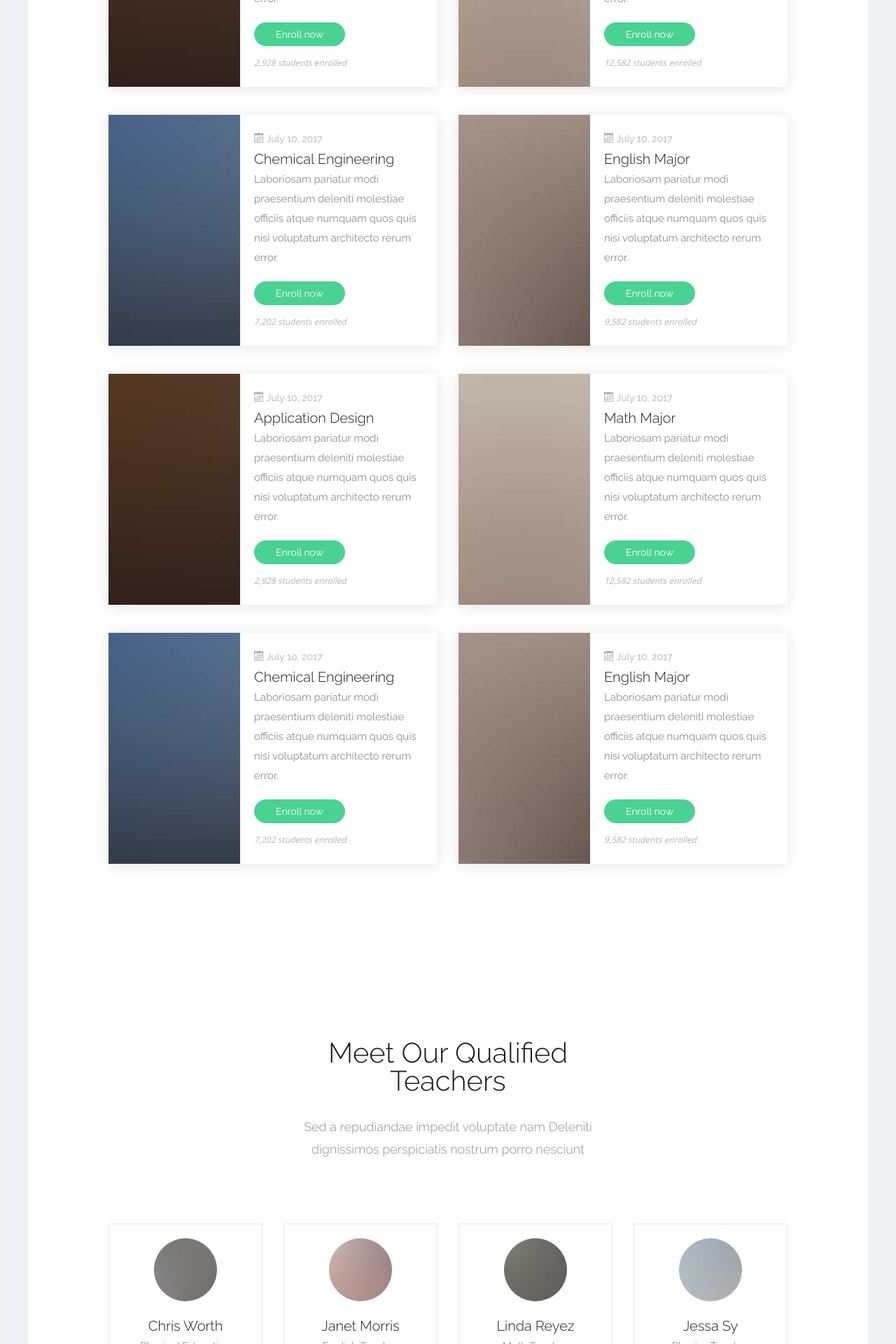
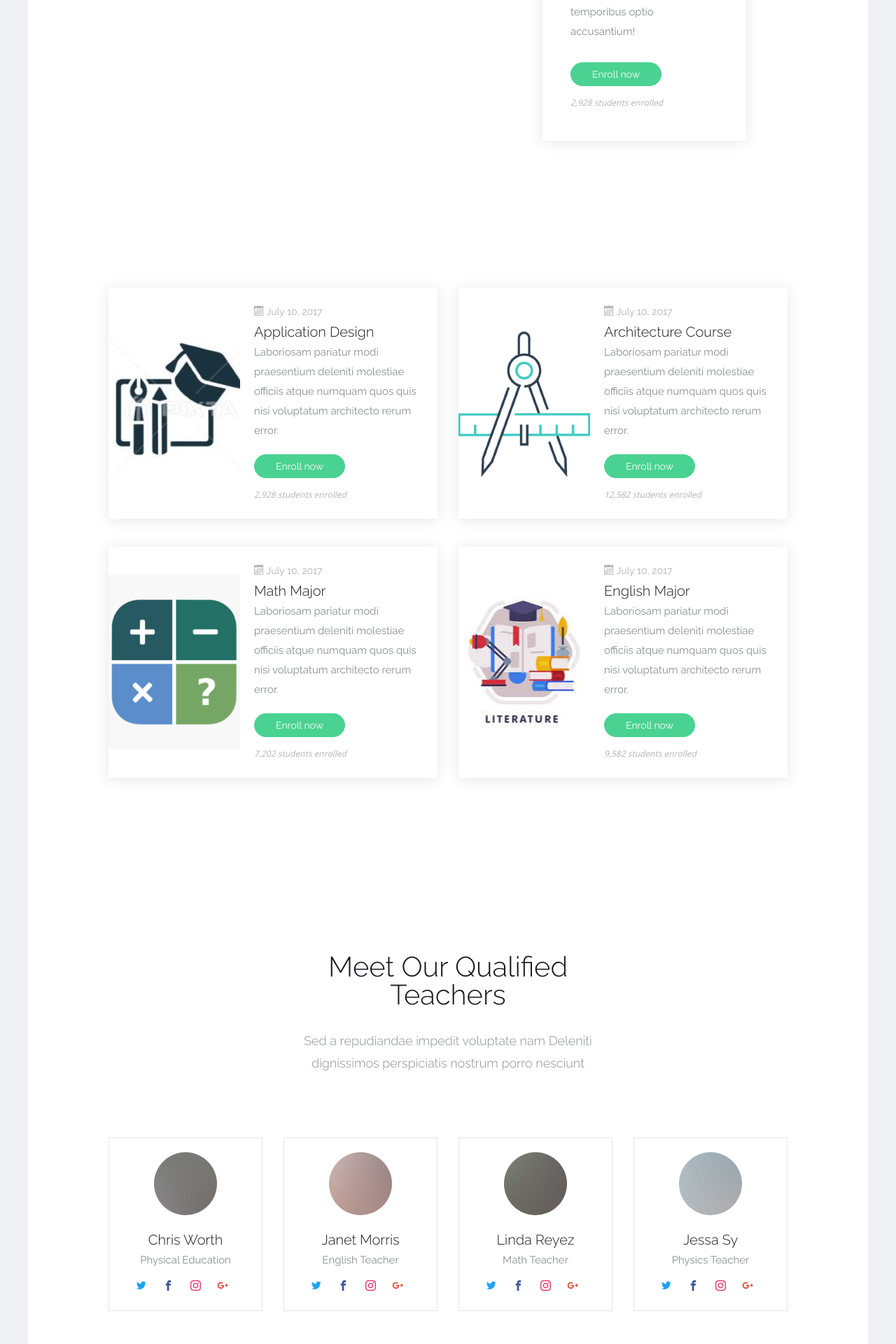
Before and after one commit to Amaaan09/WebDev_Project, a Django app: page /courses/ in a window 1280 px wide. Shown: the part 1348-3268 px from the top of the page at 70% size. Run offline with Django 4.2, Linux system fonts and the light colour scheme; some libraries are stand-ins or nearby versions; some web fonts are replaced.

Commit message:
Courses Page
Our Whole Courses page has been finished except the teachers part which is yet to be figured out

```diff
--- a/templates/courses.html
+++ b/templates/courses.html
@@ -33,9 +33,35 @@
             <p><a href="#" class="btn btn-primary">Enroll now</a> <span class="enrolled-count">2,928 students
                 enrolled</span></p>
           </div>
-          <div class="probootstrap-image probootstrap-animate" >
+          <div style="margin-left: 60px;" class="probootstrap-animate" >
             <iframe width="560" height="315" src="https://www.youtube.com/embed/RJeWKvQD90Y" title="YouTube video player" frameborder="0" allow="accelerometer; autoplay; clipboard-write; encrypted-media; gyroscope; picture-in-picture" allowfullscreen></iframe>
           </div>
+        </div>
+      </div>
+    </div>
+  </div>
+</section>
+
+<p style="margin-top: 90px;" ></p> <!-- for margin purposes -->
+<section class="probootstrap-section">
+  <div class="container">
+    <div class="row">
+      <div class="col-md-12">
+        <div class="probootstrap-flex-block">
+          <div class="probootstrap-animate" style="margin-right: 60px;" >
+            <iframe width="560" height="315" src="https://www.youtube.com/embed/-uleG_Vecis" title="YouTube video player" frameborder="0" allow="accelerometer; autoplay; clipboard-write; encrypted-media; gyroscope; picture-in-picture" allowfullscreen></iframe>
+          </div>
+
+          <div class="probootstrap-text probootstrap-animate">
+            <div class="text-uppercase probootstrap-uppercase">Featured Course</div>
+            <h3>Computer Science</h3>
+            <p>Lorem ipsum dolor sit amet consectetur adipisicing elit. Quis explicabo veniam labore ratione illo vero
+              voluptate a deserunt incidunt odio aliquam commodi blanditiis voluptas error non rerum temporibus optio
+              accusantium!</p>
+            <p><a href="#" class="btn btn-primary">Enroll now</a> <span class="enrolled-count">2,928 students
+                enrolled</span></p>
+          </div>
+
         </div>
       </div>
     </div>
@@ -45,6 +71,77 @@
 <section class="probootstrap-section">
   <div class="container">
     <div class="row">
+      <div class="col-md-6">
+        <div class="probootstrap-service-2 probootstrap-animate">
+          <div class="image">
+            <div class="image-bg">
+              <img src="{% static 'img/app_design_logo.jpg' %}" alt="Free Bootstrap Template by ProBootstrap.com">
+            </div>
+          </div>
+          <div class="text">
+            <span class="probootstrap-meta"><i class="icon-calendar2"></i> July 10, 2017</span>
+            <h3>Application Design</h3>
+            <p>Laboriosam pariatur modi praesentium deleniti molestiae officiis atque numquam quos quis nisi voluptatum
+              architecto rerum error.</p>
+            <p><a href="#" class="btn btn-primary">Enroll now</a> <span class="enrolled-count">2,928 students
+                enrolled</span></p>
+          </div>
+        </div>
+
+        <div class="probootstrap-service-2 probootstrap-animate">
+          <div class="image">
+            <div class="image-bg">
+              <img src="{% static 'img/math_major_logo.png' %}" alt="Free Bootstrap Template by ProBootstrap.com">
+            </div>
+          </div>
+          <div class="text">
+            <span class="probootstrap-meta"><i class="icon-calendar2"></i> July 10, 2017</span>
+            <h3>Math Major</h3>
+            <p>Laboriosam pariatur modi praesentium deleniti molestiae officiis atque numquam quos quis nisi voluptatum
+              architecto rerum error.</p>
+            <p><a href="#" class="btn btn-primary">Enroll now</a> <span class="enrolled-count">7,202 students
+                enrolled</span></p>
+          </div>
+        </div>
+
+      </div>
+      <div class="col-md-6">
+        <div class="probootstrap-service-2 probootstrap-animate">
+          <div class="image">
+            <div class="image-bg">
+              <img src="{% static 'img/archi_design_logo.png' %}" alt="Free Bootstrap Template by ProBootstrap.com">
+            </div>
+          </div>
+          <div class="text">
+            <span class="probootstrap-meta"><i class="icon-calendar2"></i> July 10, 2017</span>
+            <h3>Architecture Course</h3>
+            <p>Laboriosam pariatur modi praesentium deleniti molestiae officiis atque numquam quos quis nisi voluptatum
+              architecto rerum error.</p>
+            <p><a href="#" class="btn btn-primary">Enroll now</a> <span class="enrolled-count">12,582 students
+                enrolled</span></p>
+          </div>
+        </div>
+
+        <div class="probootstrap-service-2 probootstrap-animate">
+          <div class="image">
+            <div class="image-bg">
+              <img src="{% static 'img/english_major_logo.jpg' %}" alt="Free Bootstrap Template by ProBootstrap.com">
+            </div>
+          </div>
+          <div class="text">
+            <span class="probootstrap-meta"><i class="icon-calendar2"></i> July 10, 2017</span>
+            <h3>English Major</h3>
+            <p>Laboriosam pariatur modi praesentium deleniti molestiae officiis atque numquam quos quis nisi voluptatum
+              architecto rerum error.</p>
+            <p><a href="#" class="btn btn-primary">Enroll now</a> <span class="enrolled-count">9,582 students
+                enrolled</span></p>
+          </div>
+        </div>
+
+      </div>
+    </div>
+
+    <!-- <div class="row">
       <div class="col-md-6">
         <div class="probootstrap-service-2 probootstrap-animate">
           <div class="image">
@@ -113,78 +210,7 @@
         </div>
 
       </div>
-    </div>
-
-    <div class="row">
-      <div class="col-md-6">
-        <div class="probootstrap-service-2 probootstrap-animate">
-          <div class="image">
-            <div class="image-bg">
-              <img src="{% static 'img/img_sm_1.jpg' %}" alt="Free Bootstrap Template by ProBootstrap.com">
-            </div>
-          </div>
-          <div class="text">
-            <span class="probootstrap-meta"><i class="icon-calendar2"></i> July 10, 2017</span>
-            <h3>Application Design</h3>
-            <p>Laboriosam pariatur modi praesentium deleniti molestiae officiis atque numquam quos quis nisi voluptatum
-              architecto rerum error.</p>
-            <p><a href="#" class="btn btn-primary">Enroll now</a> <span class="enrolled-count">2,928 students
-                enrolled</span></p>
-          </div>
-        </div>
-
-        <div class="probootstrap-service-2 probootstrap-animate">
-          <div class="image">
-            <div class="image-bg">
-              <img src="{% static 'img/img_sm_3.jpg' %}" alt="Free Bootstrap Template by ProBootstrap.com">
-            </div>
-          </div>
-          <div class="text">
-            <span class="probootstrap-meta"><i class="icon-calendar2"></i> July 10, 2017</span>
-            <h3>Chemical Engineering</h3>
-            <p>Laboriosam pariatur modi praesentium deleniti molestiae officiis atque numquam quos quis nisi voluptatum
-              architecto rerum error.</p>
-            <p><a href="#" class="btn btn-primary">Enroll now</a> <span class="enrolled-count">7,202 students
-                enrolled</span></p>
-          </div>
-        </div>
-
-      </div>
-      <div class="col-md-6">
-        <div class="probootstrap-service-2 probootstrap-animate">
-          <div class="image">
-            <div class="image-bg">
-              <img src="{% static 'img/img_sm_2.jpg' %}" alt="Free Bootstrap Template by ProBootstrap.com">
-            </div>
-          </div>
-          <div class="text">
-            <span class="probootstrap-meta"><i class="icon-calendar2"></i> July 10, 2017</span>
-            <h3>Math Major</h3>
-            <p>Laboriosam pariatur modi praesentium deleniti molestiae officiis atque numquam quos quis nisi voluptatum
-              architecto rerum error.</p>
-            <p><a href="#" class="btn btn-primary">Enroll now</a> <span class="enrolled-count">12,582 students
-                enrolled</span></p>
-          </div>
-        </div>
-
-        <div class="probootstrap-service-2 probootstrap-animate">
-          <div class="image">
-            <div class="image-bg">
-              <img src="{% static 'img/img_sm_4.jpg' %}" alt="Free Bootstrap Template by ProBootstrap.com">
-            </div>
-          </div>
-          <div class="text">
-            <span class="probootstrap-meta"><i class="icon-calendar2"></i> July 10, 2017</span>
-            <h3>English Major</h3>
-            <p>Laboriosam pariatur modi praesentium deleniti molestiae officiis atque numquam quos quis nisi voluptatum
-              architecto rerum error.</p>
-            <p><a href="#" class="btn btn-primary">Enroll now</a> <span class="enrolled-count">9,582 students
-                enrolled</span></p>
-          </div>
-        </div>
-
-      </div>
-    </div>
+    </div> -->
   </div>
 </section>
 
```
Also changed, not shown: static/img/app_design_logo.jpg (added), static/img/archi_design_logo.png (added), static/img/english_major_logo.jpg (added), static/img/math_major_logo.png (added).
